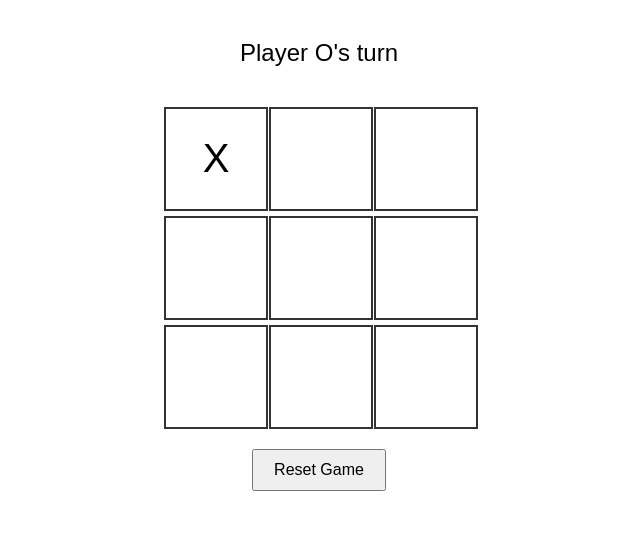
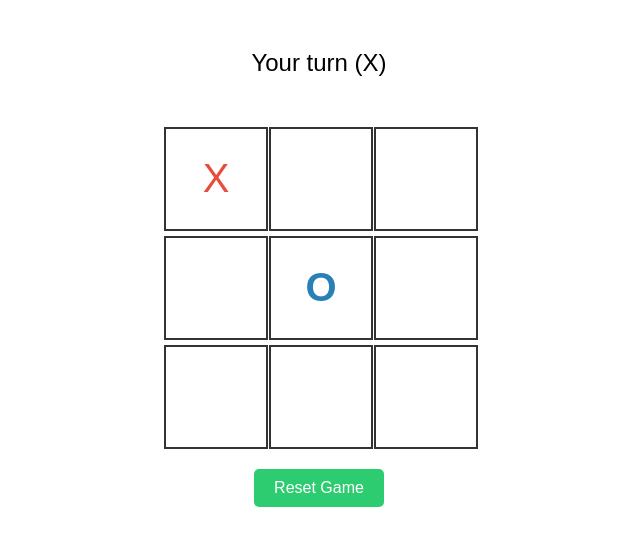
Before and after one commit to amirabaskanov/electronjs-tic-tac-toe, an Electron app: page index.html in a window 800 px wide. Both pictures are taken after a click on the element 297 px from the left and 227 px from the top of the page. Shown: the part 69-614 px from the top of the page, without its empty margins (81-721 px from the left). Drawn offline with Linux system fonts and the light colour scheme.

Commit message:
Feat: Added Computer Logic

```diff
--- a/renderer.js
+++ b/renderer.js
@@ -1,3 +1,4 @@
+document.addEventListener('DOMContentLoaded', () => {
     let currentPlayer = 'X';
     let gameBoard = ['', '', '', '', '', '', '', '', ''];
     let gameActive = true;
@@ -13,16 +14,18 @@ const winningCombinations = [
     ];
 
     function handleCellClick(e) {
+        if (currentPlayer !== 'X' || !gameActive) return;
+
         const cell = e.target;
         const cellIndex = parseInt(cell.dataset.index);
 
-    if (gameBoard[cellIndex] !== '' || !gameActive) return;
+        if (gameBoard[cellIndex] !== '') return;
 
-    gameBoard[cellIndex] = currentPlayer;
-    cell.textContent = currentPlayer;
+        // User's move
+        makeMove(cellIndex, 'X');
 
-    if (checkWin()) {
-        statusDisplay.textContent = `Player ${currentPlayer} wins!`;
+        if (checkWin('X')) {
+            statusDisplay.textContent = 'You win!';
             gameActive = false;
             return;
         }
@@ -33,14 +36,44 @@ function handleCellClick(e) {
             return;
         }
 
-    currentPlayer = currentPlayer === 'X' ? 'O' : 'X';
-    statusDisplay.textContent = `Player ${currentPlayer}'s turn`;
+        // Switch to computer's turn
+        currentPlayer = 'O';
+        statusDisplay.textContent = "Computer's turn...";
+
+        setTimeout(computerMove, 500);
     }
 
-function checkWin() {
+    function makeMove(index, player) {
+        gameBoard[index] = player;
+        cells[index].textContent = player;
+        cells[index].classList.add(player.toLowerCase());
+    }
+
+    function computerMove() {
+        let move = findWinningMove('O') || findBlockingMove() || getRandomMove();
+
+        makeMove(move, 'O');
+
+        if (checkWin('O')) {
+            statusDisplay.textContent = 'Computer wins!';
+            gameActive = false;
+            return;
+        }
+
+        if (checkDraw()) {
+            statusDisplay.textContent = "Game ended in a draw!";
+            gameActive = false;
+            return;
+        }
+
+        currentPlayer = 'X';
+        statusDisplay.textContent = "Your turn (X)";
+    }
+
+    function checkWin(player) {
         return winningCombinations.some(combination => {
             return combination.every(index => {
-            return gameBoard[index] === currentPlayer;
+                return gameBoard[index] === player;
             });
         });
     }
@@ -49,13 +82,35 @@ function checkDraw() {
         return gameBoard.every(cell => cell !== '');
     }
 
+    function findWinningMove(symbol) {
+        for (let combo of winningCombinations) {
+            const [a, b, c] = combo;
+            if (gameBoard[a] === symbol && gameBoard[b] === symbol && gameBoard[c] === '') return c;
+            if (gameBoard[a] === symbol && gameBoard[c] === symbol && gameBoard[b] === '') return b;
+            if (gameBoard[b] === symbol && gameBoard[c] === symbol && gameBoard[a] === '') return a;
+        }
+        return null;
+    }
+
+    function findBlockingMove() {
+        return findWinningMove('X');
+    }
+
+    function getRandomMove() {
+        const emptyCells = gameBoard
+            .map((cell, index) => cell === '' ? index : null)
+            .filter(cell => cell !== null);
+        return emptyCells[Math.floor(Math.random() * emptyCells.length)];
+    }
+
     function resetGame() {
         currentPlayer = 'X';
         gameBoard = ['', '', '', '', '', '', '', '', ''];
         gameActive = true;
-    statusDisplay.textContent = `Player ${currentPlayer}'s turn`;
+        statusDisplay.textContent = "Your turn (X)";
         cells.forEach(cell => {
             cell.textContent = '';
+            cell.classList.remove('x', 'o');
         });
     }
 
@@ -65,3 +120,4 @@ cells.forEach(cell => {
     });
 
     resetButton.addEventListener('click', resetGame);
+});
--- a/styles.css
+++ b/styles.css
@@ -10,6 +10,7 @@ body {
     gap: 5px;
     margin: 20px;
 }
+
 .cell {
     width: 100px;
     height: 100px;
@@ -19,7 +20,42 @@ body {
     align-items: center;
     justify-content: center;
     cursor: pointer;
+    transition: background-color 0.3s;
 }
+
+.cell.x {
+    color: #e74c3c;
+}
+
+.cell.o {
+    color: #2980b9;
+}
+
+.cell:hover:not(.x):not(.o) {
+    background-color: #f0f0f0;
+}
+
+#status {
+    font-size: 24px;
+    margin: 20px;
+    padding: 10px;
+}
+
+#reset {
+    padding: 10px 20px;
+    font-size: 16px;
+    cursor: pointer;
+    background-color: #2ecc71;
+    border: none;
+    border-radius: 5px;
+    color: white;
+    transition: background-color 0.3s;
+}
+
+#reset:hover {
+    background-color: #27ae60;
+}
+
 .cell:hover {
     background-color: #f0f0f0;
 }
@@ -32,3 +68,25 @@ button {
     font-size: 16px;
     cursor: pointer;
 }
+
+/* Disable cursor during computer's turn */
+body.computer-turn .cell {
+    cursor: not-allowed;
+}
+
+/* Highlight computer's moves */
+.cell.o {
+    color: #2980b9;
+    font-weight: bold;
+}
+
+/* Pulse animation during computer's turn */
+@keyframes pulse {
+    0% { opacity: 1; }
+    50% { opacity: 0.5; }
+    100% { opacity: 1; }
+}
+
+.computer-turn #status {
+    animation: pulse 1s infinite;
+}
```
Lines whose indentation alone changed are shown as unchanged.
